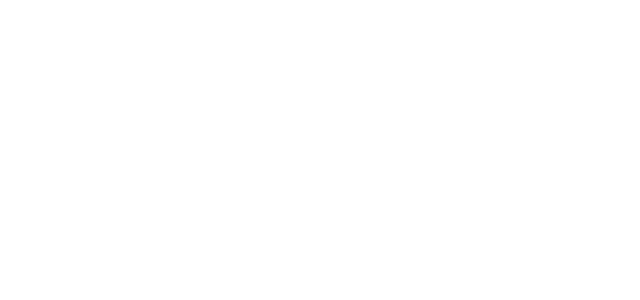
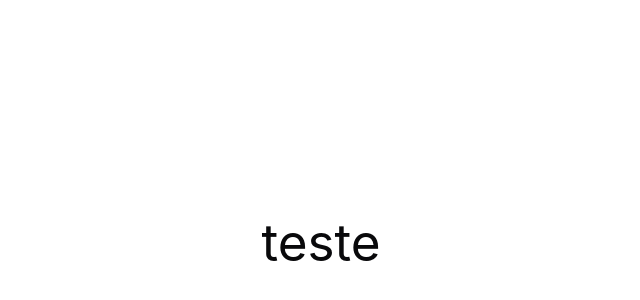
Before and after one commit to josemolineti/inventoryapp, a React (Vite) app: page / in a window 1280 px wide. Shown: the part 158-458 px from the top of the page, without its empty margins (319-959 px from the left). Built offline with nearby package versions, Linux system fonts and the light colour scheme.

Commit message:
Teste do Viny

```diff
--- a/src/App.tsx
+++ b/src/App.tsx
@@ -3,13 +3,14 @@
 import viteLogo from '/vite.svg'
 import './App.css'
 import { Button } from './components/ui/button'
+import Home from './pages/home'
 
 function App() {
   const [count, setCount] = useState(0)
 
   return (
     <>
-
+      {<Home/>}
     </>
   )
 }
--- a/src/pages/home/index.tsx
+++ b/src/pages/home/index.tsx
@@ -7,3 +7,5 @@
         </div>
     )
 }
+
+export default Home;
```
